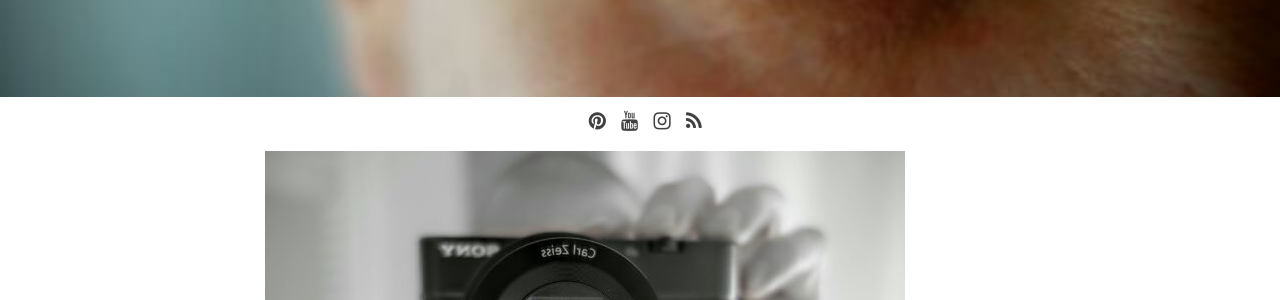
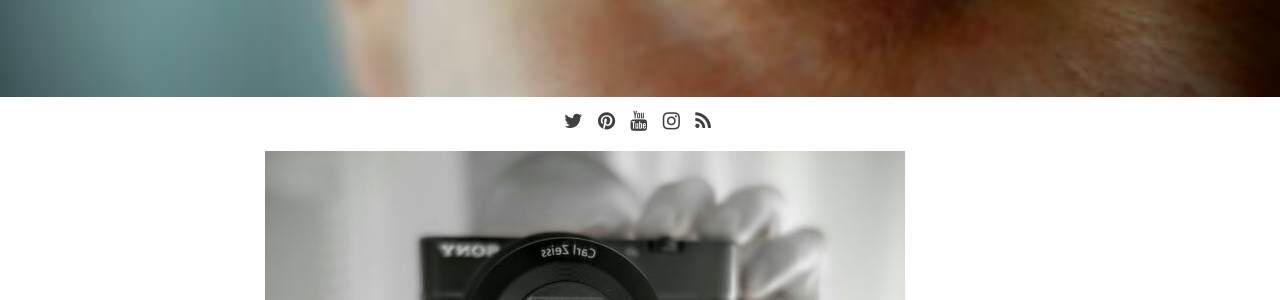
Before and after one commit to dawsneyland/formerdland, a Jekyll site: the page built from index.html, in a window 1280 px wide. Shown: the part 411-711 px from the top of the page. Built offline with Jekyll 4.4.1, drawn with Linux system fonts in a browser that asks for light colours; nearby versions of some CDN libraries; the list of posts is cut into pages by our own code.

Commit message:
Update social.html

```diff
--- a/_includes/social.html
+++ b/_includes/social.html
@@ -1,5 +1,5 @@
 <ul class="list-inline text-centre social-contacts">
-  <li><a href="http://twitter.com/dawsneyland"><i class="fa fa-twitter-2x"></i></a></li>
+  <li><a href="http://twitter.com/dawsneyland"><i class="fa fa-twitter"></i></a></li>
   <li><a href="http://pinterest.com/dawsneyland"><i class="fa fa-pinterest"></i></a></li>
   <li><a href="http://youtube.com/dawsneyland"><i class="fa fa-youtube"></i></a></li>
   <li><a href="http://instagram.com/dawsneyland"><i class="fa fa-instagram"></i></a></li>
```
